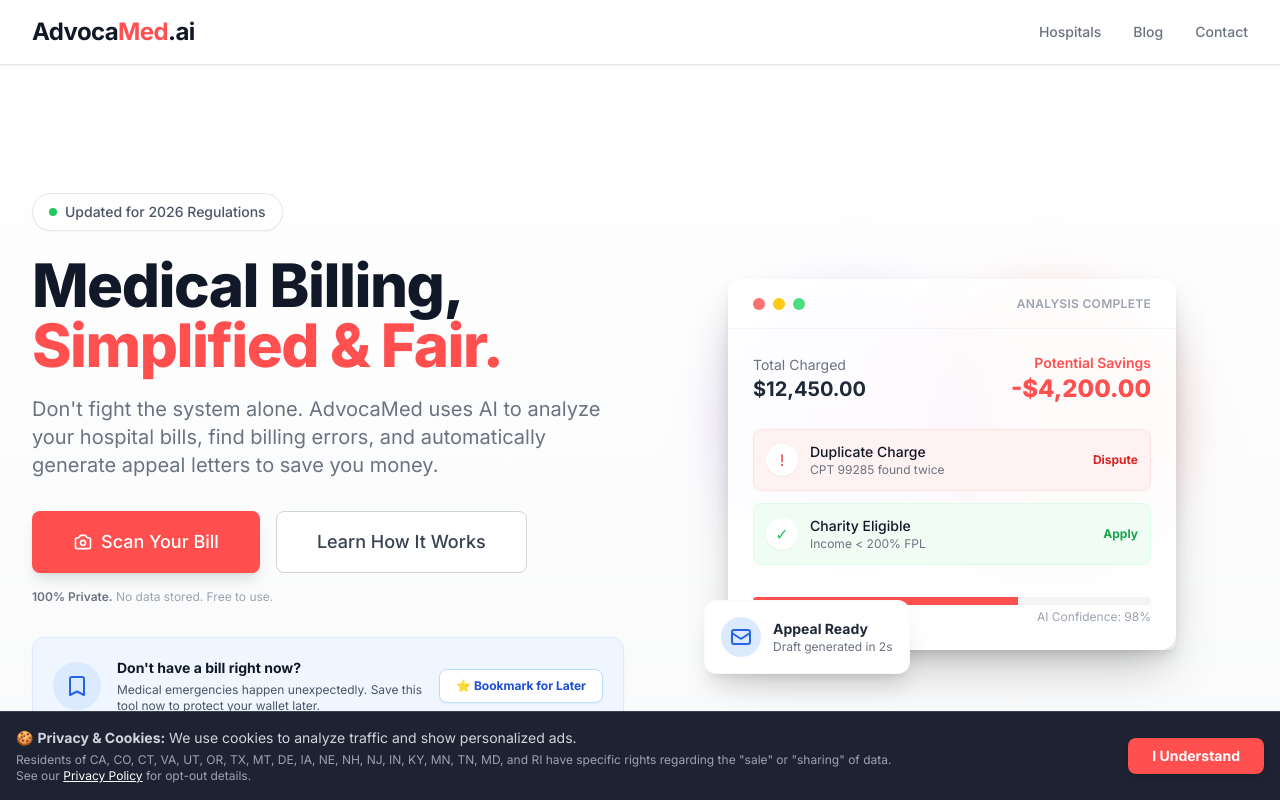
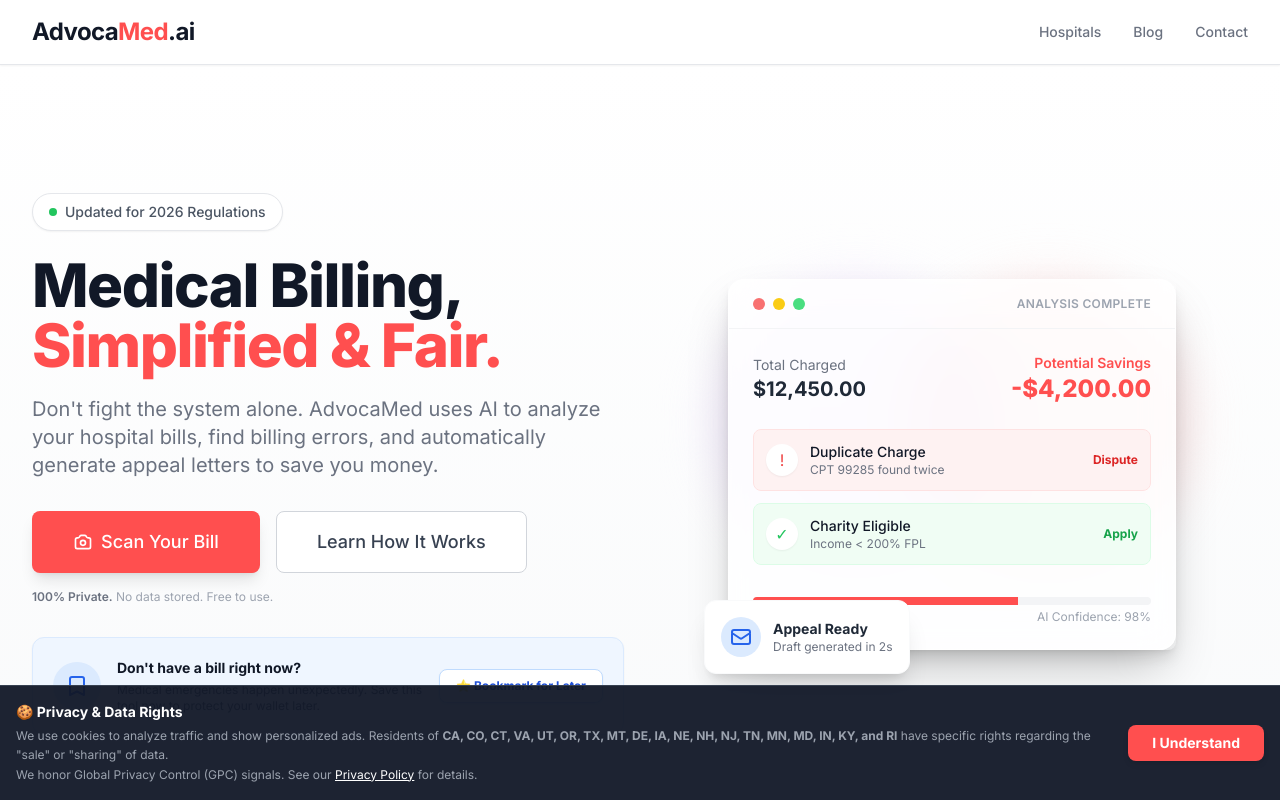
Before and after one commit to gkswjdgb/advocamed-ai, a React (Vite) app in the folder advocamed.ai/: page / in a window 1280 px wide. Shown: the top 800 px of the page. Built offline with nearby package versions, Linux system fonts and the light colour scheme.

Commit message:
Update CookieBanner.tsx

```diff
--- a/advocamed.ai/components/CookieBanner.tsx
+++ b/advocamed.ai/components/CookieBanner.tsx
@@ -22,13 +22,14 @@ export default function CookieBanner() {
     <div className="fixed bottom-0 left-0 right-0 bg-gray-900 bg-opacity-95 text-white p-4 z-[100] border-t border-gray-700 animate-fade-in-up">
       <div className="max-w-7xl mx-auto flex flex-col sm:flex-row justify-between items-center gap-4">
         <div className="text-sm text-gray-300 text-center sm:text-left">
-          <p>
-            🍪 <strong>Privacy & Cookies:</strong> We use cookies to analyze traffic and show personalized ads.
+          <p className="font-bold text-white mb-1">
+            🍪 Privacy & Data Rights
           </p>
-          <p className="mt-1 text-xs text-gray-400">
-            Residents of CA, CO, CT, VA, UT, OR, TX, MT, DE, IA, NE, NH, NJ, IN, KY, MN, TN, MD, and RI have specific rights regarding the "sale" or "sharing" of data.
+          <p className="text-xs text-gray-400 leading-relaxed">
+            We use cookies to analyze traffic and show personalized ads.
+            Residents of <strong>CA, CO, CT, VA, UT, OR, TX, MT, DE, IA, NE, NH, NJ, TN, MN, MD, IN, KY, and RI</strong> have specific rights regarding the "sale" or "sharing" of data.
             <br />
-            See our <Link to="/privacy-policy" className="underline text-white hover:text-primary">Privacy Policy</Link> for opt-out details.
+            We honor Global Privacy Control (GPC) signals. See our <Link to="/privacy-policy" className="underline text-white hover:text-primary">Privacy Policy</Link> for details.
           </p>
         </div>
         <div className="flex gap-4 shrink-0">
```
